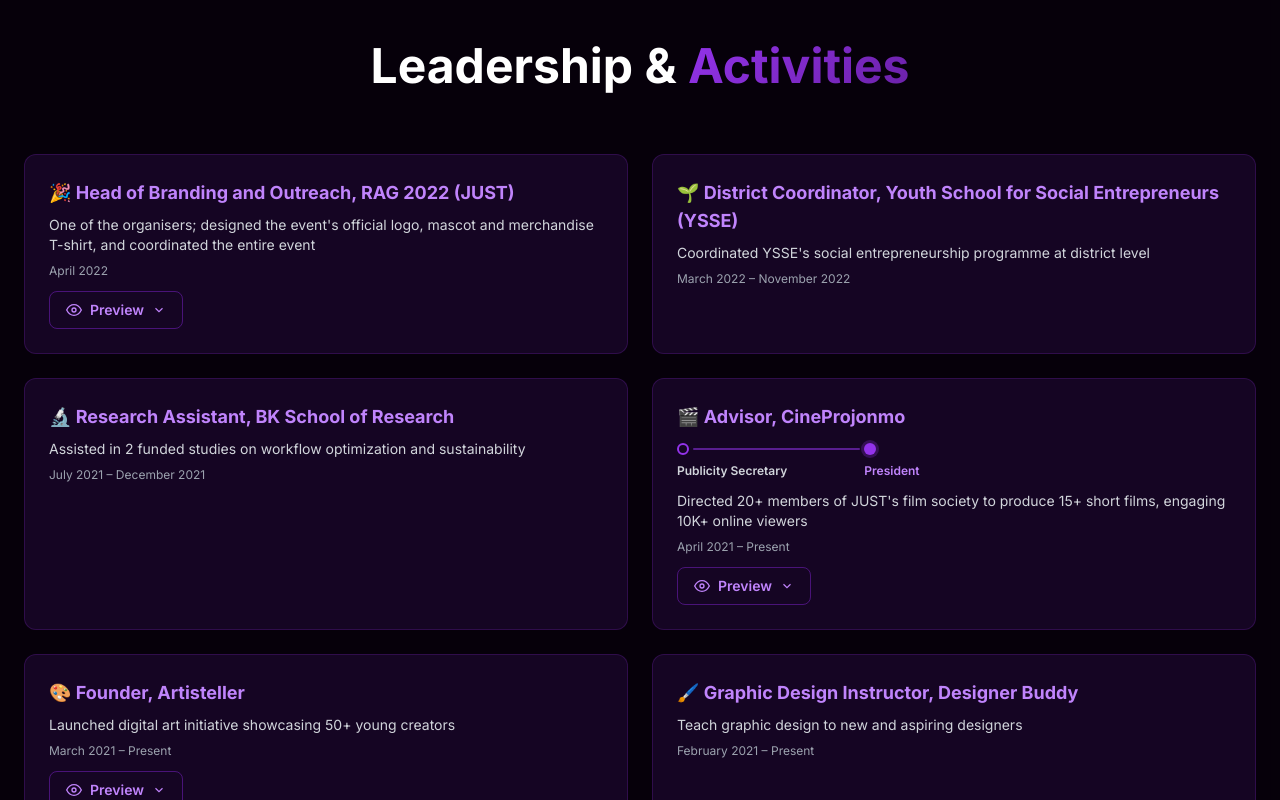
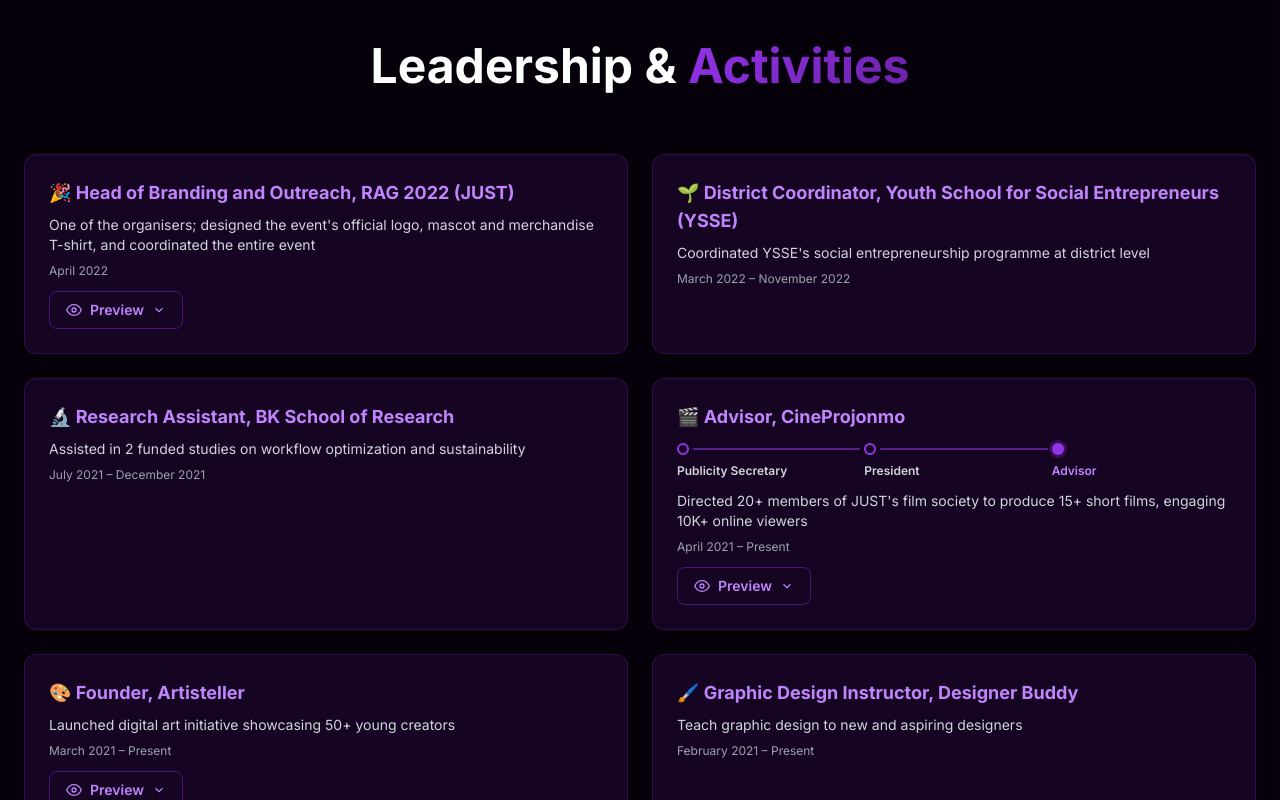
Before and after one commit to shadmannishat/Shadman_Portfolio, a plain HTML site: page index.html in a window 1280 px wide. Shown: the part 11200-12000 px from the top of the page. Drawn offline with nearby package versions, Linux system fonts and the light colour scheme.

Commit message:
CineProjonmo: add Advisor step to progression
Co-Authored-By: Claude Opus 5.5 <noreply@anthropic.com>
Claude-Session: https://claude.ai/code/session_01167LHJbDQNf4W8JR1bnLsJ

```diff
--- a/index.html
+++ b/index.html
@@ -1517,7 +1517,8 @@ Achieved a student rating of 4.98/5, the highest across all 10MS EC branches, hi
                     <h4 class="font-bold text-lg text-purple-400 mb-2">🎬 Advisor, CineProjonmo</h4>
                     <div class="h-steps my-3" style="grid-template-columns:repeat(3,minmax(0,1fr));">
                         <div class="h-step"><span class="h-dot" style="background:transparent;border:2px solid #9333ea;"></span><p class="text-xs font-semibold text-gray-300 mt-2 leading-snug">Publicity Secretary</p></div>
-                        <div class="h-step"><span class="h-dot" style="background:#9333ea;box-shadow:0 0 0 3px rgba(147,51,234,0.25);"></span><p class="text-xs font-semibold text-purple-400 mt-2 leading-snug">President</p></div>
+                        <div class="h-step"><span class="h-dot" style="background:transparent;border:2px solid #9333ea;"></span><p class="text-xs font-semibold text-gray-300 mt-2 leading-snug">President</p></div>
+                        <div class="h-step"><span class="h-dot" style="background:#9333ea;box-shadow:0 0 0 3px rgba(147,51,234,0.25);"></span><p class="text-xs font-semibold text-purple-400 mt-2 leading-snug">Advisor</p></div>
                     </div>
                     <p class="text-gray-300 text-sm">Directed 20+ members of JUST's film society to produce 15+ short films, engaging 10K+ online viewers</p>
                     <p class="text-gray-400 text-xs mt-2">April 2021 – Present</p>
```
